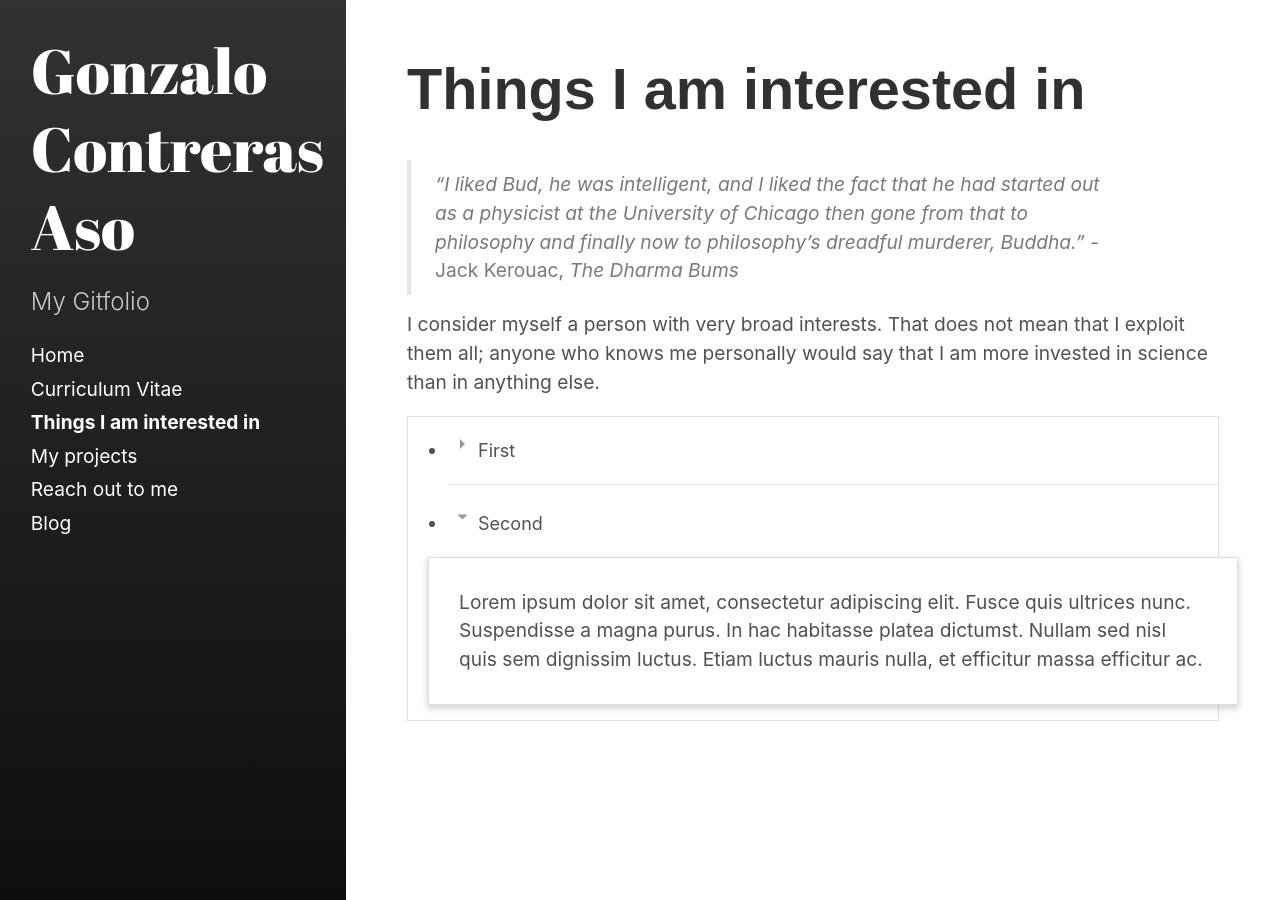
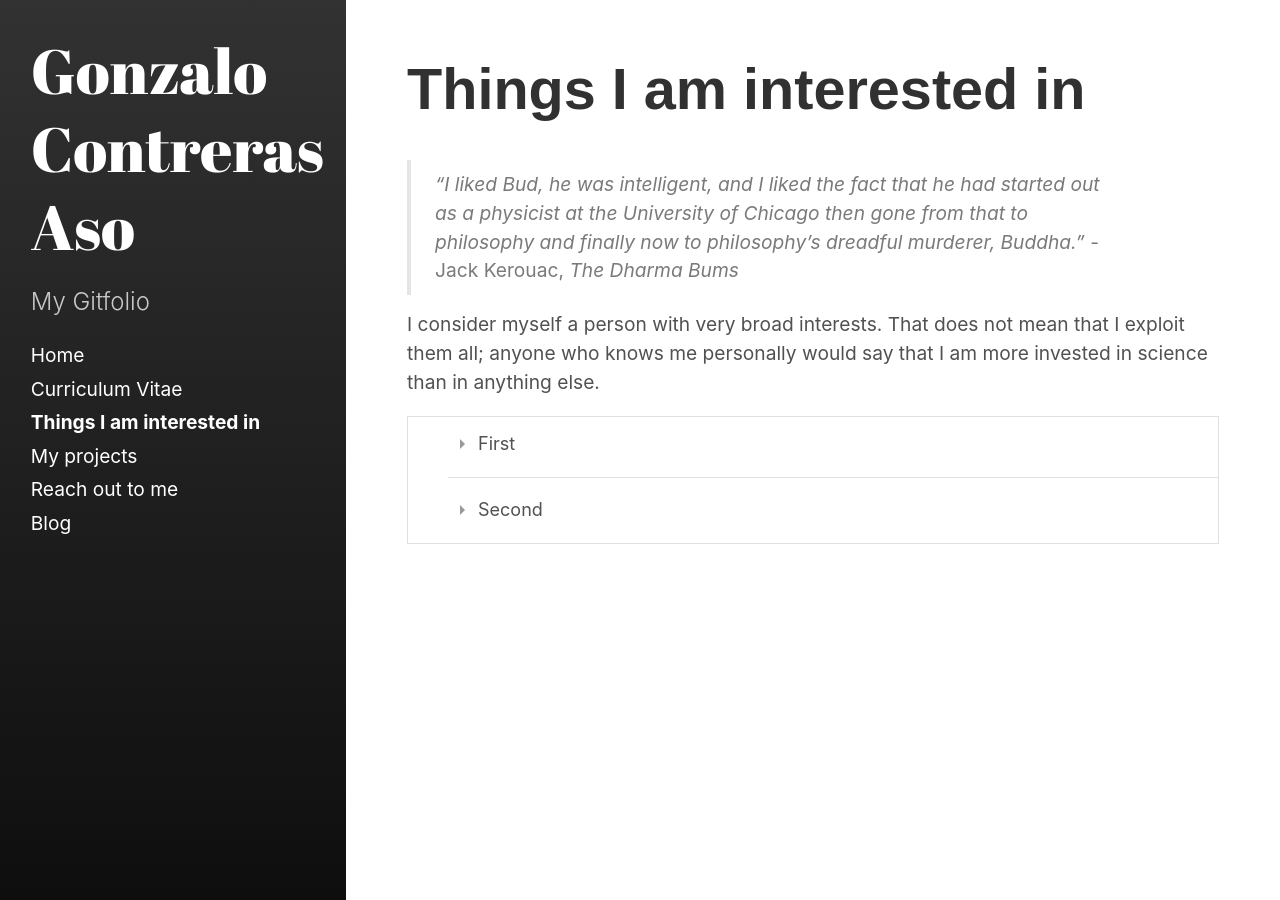
Before and after one commit to goznalo-git/portfolio, a Jekyll site: the page built from categories/interests.md, in a window 1280 px wide. Built offline with Jekyll 4.4.1, drawn with Linux system fonts in a browser that asks for light colours; some web fonts are replaced.

Commit message:
accordion styled

```diff
--- a/_includes/accordion.html
+++ b/_includes/accordion.html
@@ -2,12 +2,10 @@
   <li class="accordion-item">
     <input id="s1" class="hide" type="checkbox" />
     <label for="s1" class="accordion-label">First</label>
-    <ul class="accordion-child">
-      Hola
-    </ul>
+    <p class="accordion-child">Hola</p>
   </li>
   <li class="accordion-item">
-    <input id="s2" class="hide" type="checkbox" checked />
+    <input id="s2" class="hide" type="checkbox" />
     <label for="s2" class="accordion-label">Second</label>
     <p class="accordion-child">
       Lorem ipsum dolor sit amet, consectetur adipiscing elit. Fusce quis
--- a/_sass/hydeout/_accordion.scss
+++ b/_sass/hydeout/_accordion.scss
@@ -13,6 +13,8 @@ $border-color: #e0e0e0;
   background: #fff;
   //width: 600px;
   border: 1px solid $border-color;
+
+  list-style-type: none;
 }
 
 .accordion-item {
@@ -26,7 +28,7 @@ $border-color: #e0e0e0;
 }
 
 .accordion-label {
-  padding: 20px 0 20px 30px;
+  padding: 13px 0 20px 30px;
   width: 100%;
   display: block;
   font-size: 18px;
--- a/_sass/hydeout/_posts.scss
+++ b/_sass/hydeout/_posts.scss
@@ -8,9 +8,9 @@
 }
 
 // Blog post or page title
-.page-title, h1{
-
-}
+//.page-title, h1{
+//
+//}
 
 .page-title,
 .post-title {
@@ -34,7 +34,9 @@ h2.page-title {
   opacity: 0.75;
   white-space: nowrap;
 
-  .tag-name { text-transform: capitalize; }
+  .tag-name {
+    text-transform: capitalize;
+  }
 
   &:hover {
     opacity: 1;
```
